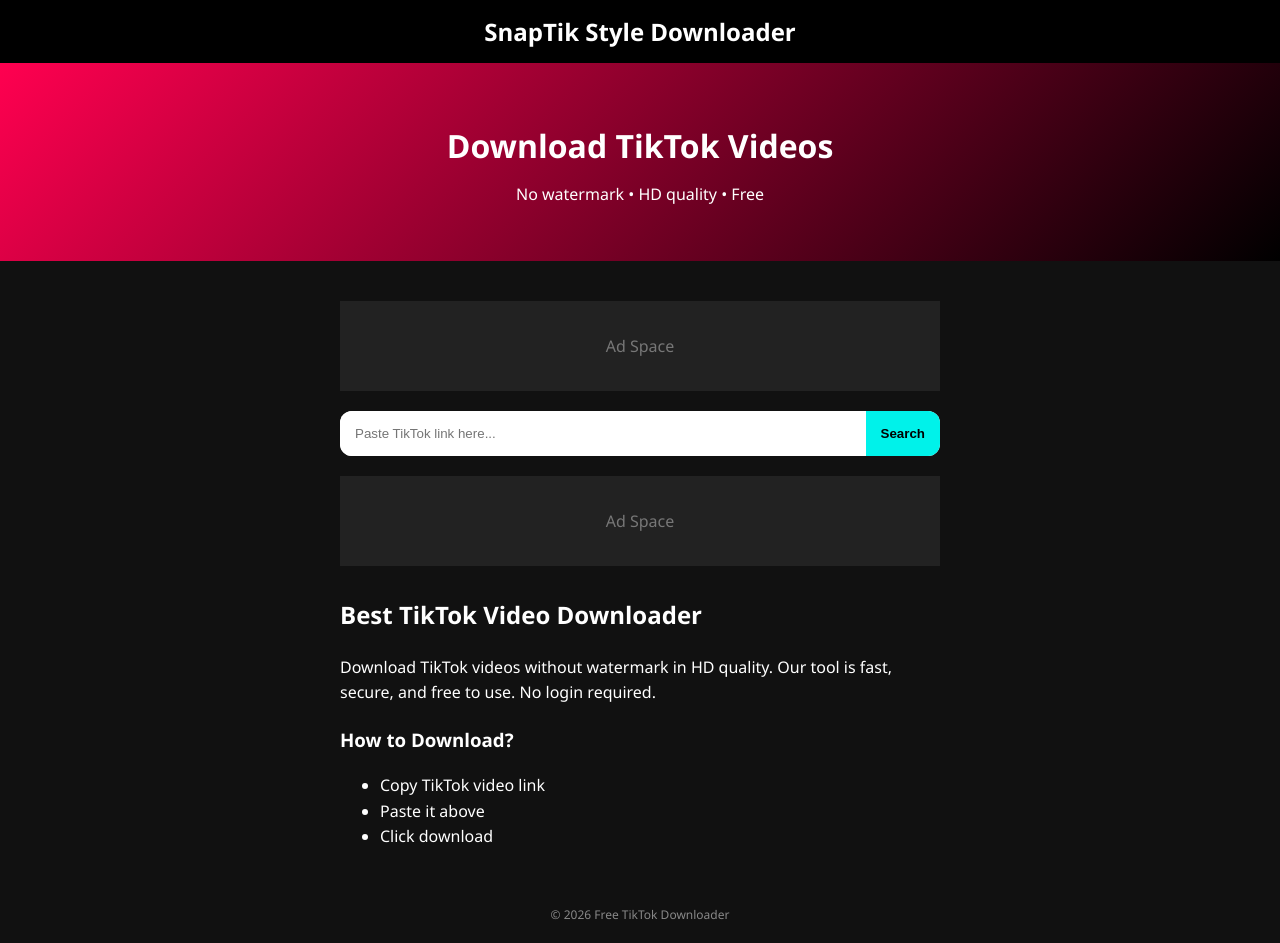
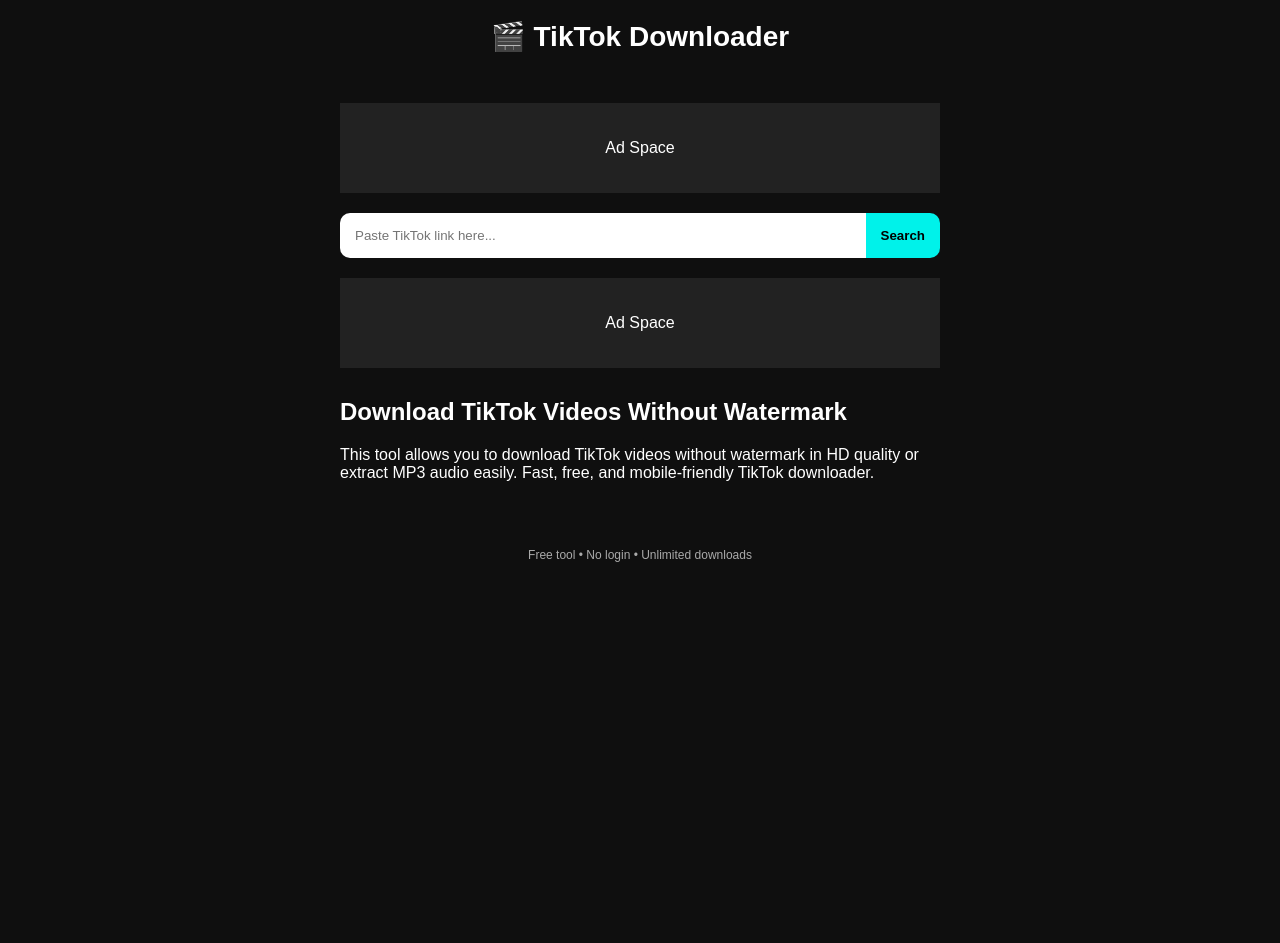
Before and after one commit to LightMax20/pythontik, a Flask app: page / in a window 1280 px wide. After the commit the page ends 562 px from the top, so only its background shows below. Run offline with Flask 3, Linux system fonts and the light colour scheme; some libraries are stand-ins or nearby versions.

Commit message:
Update index.html

```diff
--- a/templates/index.html
+++ b/templates/index.html
@@ -1,66 +1,59 @@
 <!DOCTYPE html>
 <html lang="en">
 <head>
+
 <meta charset="UTF-8">
 <meta name="viewport" content="width=device-width, initial-scale=1.0">
 
-<title>TikTok Downloader - No Watermark HD</title>
+<title>TikTok Downloader Without Watermark - Free & Fast</title>
 
 <!-- SEO -->
-<meta name="description" content="Download TikTok videos without watermark in HD. Free TikTok downloader fast and easy.">
-<meta name="keywords" content="tiktok downloader, no watermark, download tiktok hd">
+<meta name="description" content="Download TikTok videos without watermark in HD or MP3 format. Fast, free, and easy TikTok downloader.">
+<meta name="keywords" content="tiktok downloader, download tiktok video, mp3 tiktok, no watermark">
+<meta property="og:title" content="TikTok Downloader">
+<meta property="og:description" content="Download TikTok videos easily">
 
 <style>
 body {
   margin: 0;
-  font-family: 'Segoe UI', sans-serif;
-  background: #111;
+  font-family: Arial;
+  background: #0f0f0f;
   color: white;
 }
 
 .header {
-  background: #000;
-  padding: 15px;
   text-align: center;
-  font-size: 24px;
+  padding: 20px;
+  font-size: 28px;
   font-weight: bold;
-}
-
-.hero {
-  text-align: center;
-  padding: 40px 20px;
-  background: linear-gradient(135deg, #ff0050, #000);
-}
-
-.hero h1 {
-  margin-bottom: 10px;
 }
 
 .container {
   max-width: 600px;
   margin: auto;
-  padding: 20px;
+  padding: 10px;
 }
 
 .input-box {
   display: flex;
-  border-radius: 12px;
+  border-radius: 10px;
   overflow: hidden;
-  background: white;
+  margin-top: 20px;
 }
 
 input {
   flex: 1;
   padding: 15px;
   border: none;
+  outline: none;
 }
 
 button {
   padding: 15px;
   border: none;
   background: #00f2ea;
+  cursor: pointer;
   font-weight: bold;
-  cursor: pointer;
 }
 
 .preview {
@@ -68,7 +61,7 @@ button {
   margin-top: 20px;
   background: #1a1a1a;
   padding: 15px;
-  border-radius: 10px;
+  border-radius: 12px;
 }
 
 .preview img {
@@ -76,58 +69,37 @@ button {
   border-radius: 10px;
 }
 
-.btn-group {
+.download-buttons button {
   margin-top: 10px;
-  display: flex;
-  gap: 10px;
+  width: 100%;
 }
-
-.btn {
-  flex: 1;
-  padding: 12px;
-  border: none;
-  cursor: pointer;
-  font-weight: bold;
-}
-
-.hd { background: #00f2ea; }
-.mp3 { background: #ff0050; color: white; }
 
 .ad {
   margin: 20px 0;
   height: 90px;
   background: #222;
   display: flex;
+  align-items: center;
   justify-content: center;
-  align-items: center;
-  color: #777;
-}
-
-.content {
-  margin-top: 30px;
-  line-height: 1.6;
 }
 
 .footer {
+  margin-top: 40px;
   text-align: center;
-  padding: 20px;
   font-size: 12px;
-  color: #888;
+  color: #aaa;
 }
 </style>
+
 </head>
 
 <body>
 
-<div class="header">SnapTik Style Downloader</div>
-
-<div class="hero">
-  <h1>Download TikTok Videos</h1>
-  <p>No watermark • HD quality • Free</p>
-</div>
+<div class="header">🎬 TikTok Downloader</div>
 
 <div class="container">
 
+  <!-- TOP AD -->
   <div class="ad">Ad Space</div>
 
   <div class="input-box">
@@ -135,37 +107,33 @@ button {
     <button onclick="getPreview()">Search</button>
   </div>
 
+  <!-- PREVIEW -->
   <div class="preview" id="preview">
     <img id="thumb">
     <h3 id="title"></h3>
 
-    <div class="btn-group">
-      <button class="btn hd" onclick="download('video')">Download HD</button>
-      <button class="btn mp3" onclick="download('mp3')">Download MP3</button>
+    <div class="download-buttons">
+      <button onclick="download('video')">⬇ Download HD Video</button>
+      <button onclick="download('mp3')">🎵 Download MP3</button>
     </div>
   </div>
 
+  <!-- MIDDLE AD -->
   <div class="ad">Ad Space</div>
 
-  <div class="content">
-    <h2>Best TikTok Video Downloader</h2>
+  <!-- SEO CONTENT -->
+  <div style="margin-top:30px;">
+    <h2>Download TikTok Videos Without Watermark</h2>
     <p>
-      Download TikTok videos without watermark in HD quality.
-      Our tool is fast, secure, and free to use. No login required.
+      This tool allows you to download TikTok videos without watermark in HD quality or extract MP3 audio easily.
+      Fast, free, and mobile-friendly TikTok downloader.
     </p>
-
-    <h3>How to Download?</h3>
-    <ul>
-      <li>Copy TikTok video link</li>
-      <li>Paste it above</li>
-      <li>Click download</li>
-    </ul>
   </div>
 
 </div>
 
 <div class="footer">
-© 2026 Free TikTok Downloader
+Free tool • No login • Unlimited downloads
 </div>
 
 <script>
@@ -174,22 +142,28 @@ let currentUrl = "";
 async function getPreview() {
     const url = document.getElementById("url").value;
 
-    if (!url) return alert("Enter URL");
+    if (!url) {
+        alert("Enter URL");
+        return;
+    }
 
     currentUrl = url;
 
     const res = await fetch("/preview?url=" + encodeURIComponent(url));
     const data = await res.json();
 
-    if (data.error) return alert("Failed");
+    if (data.error) {
+        alert("Invalid or private video");
+        return;
+    }
 
     document.getElementById("thumb").src = data.thumbnail;
     document.getElementById("title").innerText = data.title;
     document.getElementById("preview").style.display = "block";
 }
 
-function download(type) {
-    window.location.href = "/download?url=" + encodeURIComponent(currentUrl) + "&type=" + type;
+function download(mode) {
+    window.location.href = "/download?url=" + encodeURIComponent(currentUrl) + "&mode=" + mode;
 }
 </script>
 
```
